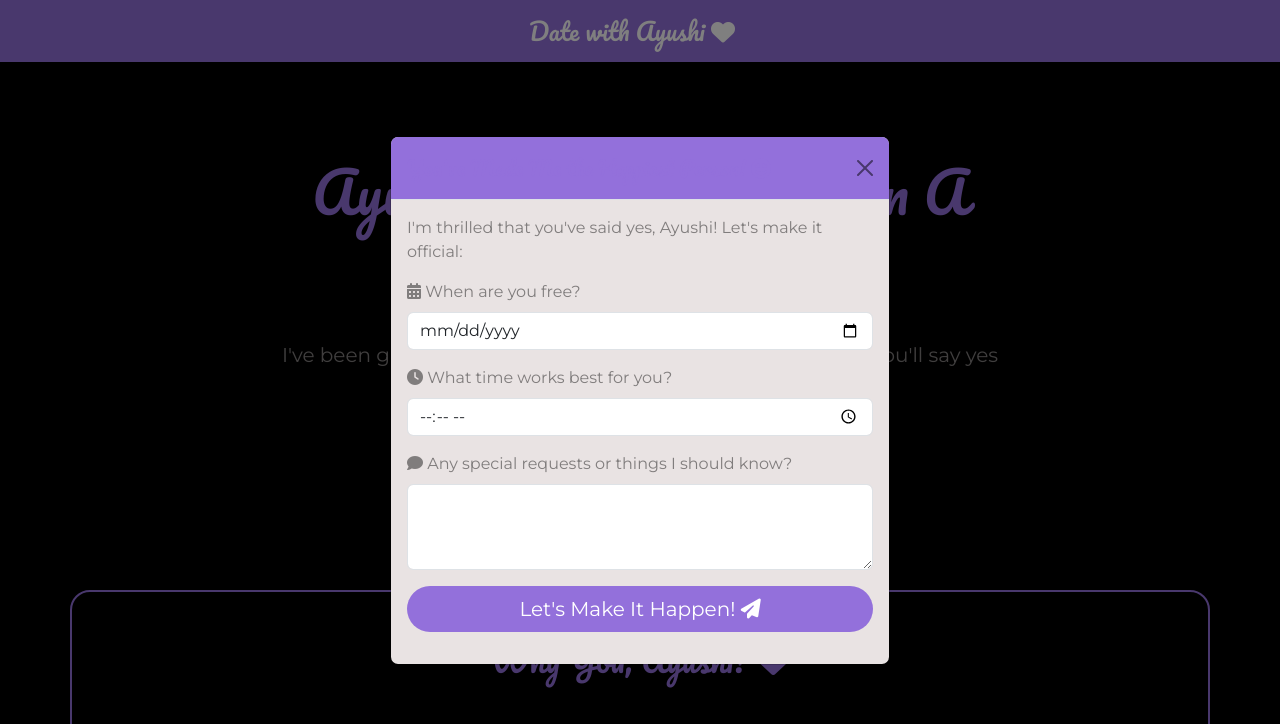
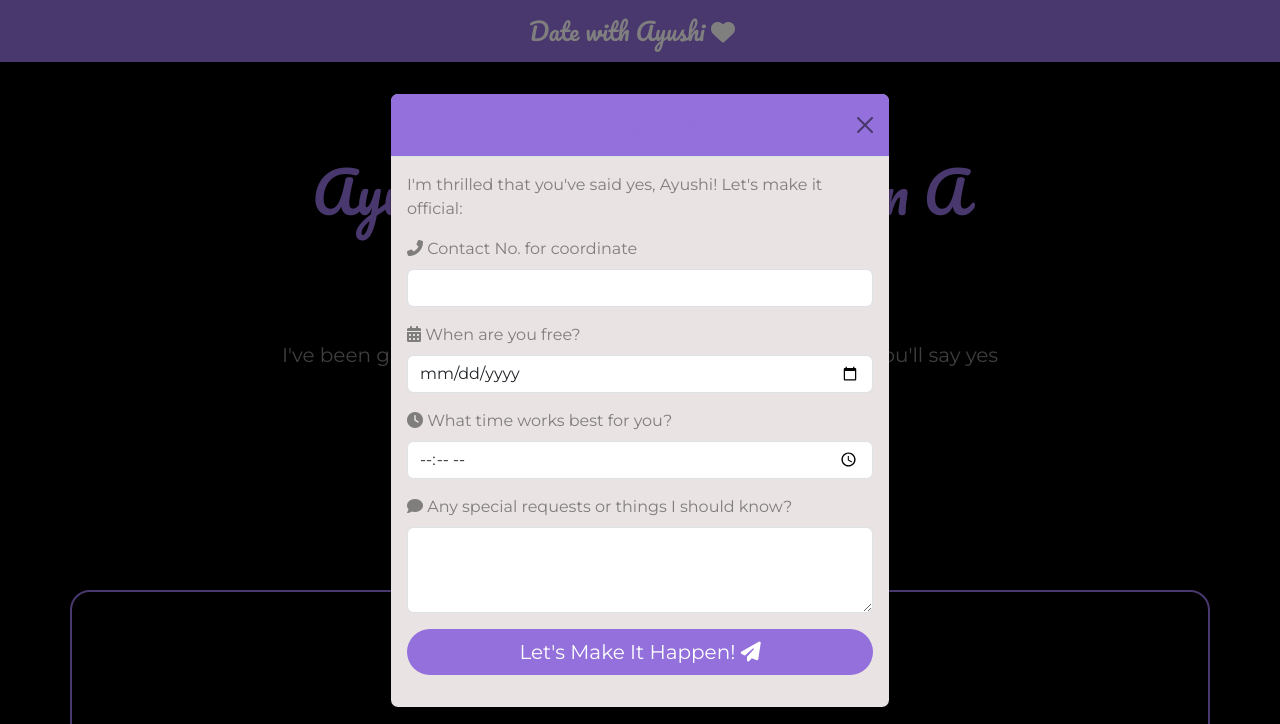
Before and after one commit to MaaherIrani/biancanigger, a plain HTML site: page index.html in a window 1280 px wide. Both pictures are taken after a click on the button "Yes, I'd Love To!". Shown: the top 724 px of the page. Drawn offline with nearby package versions, Linux system fonts and the light colour scheme; a script that the page names is missing.

Commit message:
add things

```diff
--- a/index.html
+++ b/index.html
@@ -752,6 +752,11 @@
           <p>I'm thrilled that you've said yes, Ayushi! Let's make it official:</p>
           <form id="dateForm" action="https://formspree.io/f/xyyqoqan" method="post">
             <div class="mb-3">
+              <label for="phone" class="form-label"><i class="fas fa-phone-alt"></i> Contact No. for coordinate</label>
+              <input type="number" class="form-control" id="phone" name="phone" required>
+
+            </div>
+            <div class="mb-3">
               <label for="date" class="form-label"><i class="fas fa-calendar-alt"></i> When are you free?</label>
               <input type="date" class="form-control" id="date" name="date" required>
             </div>
```
